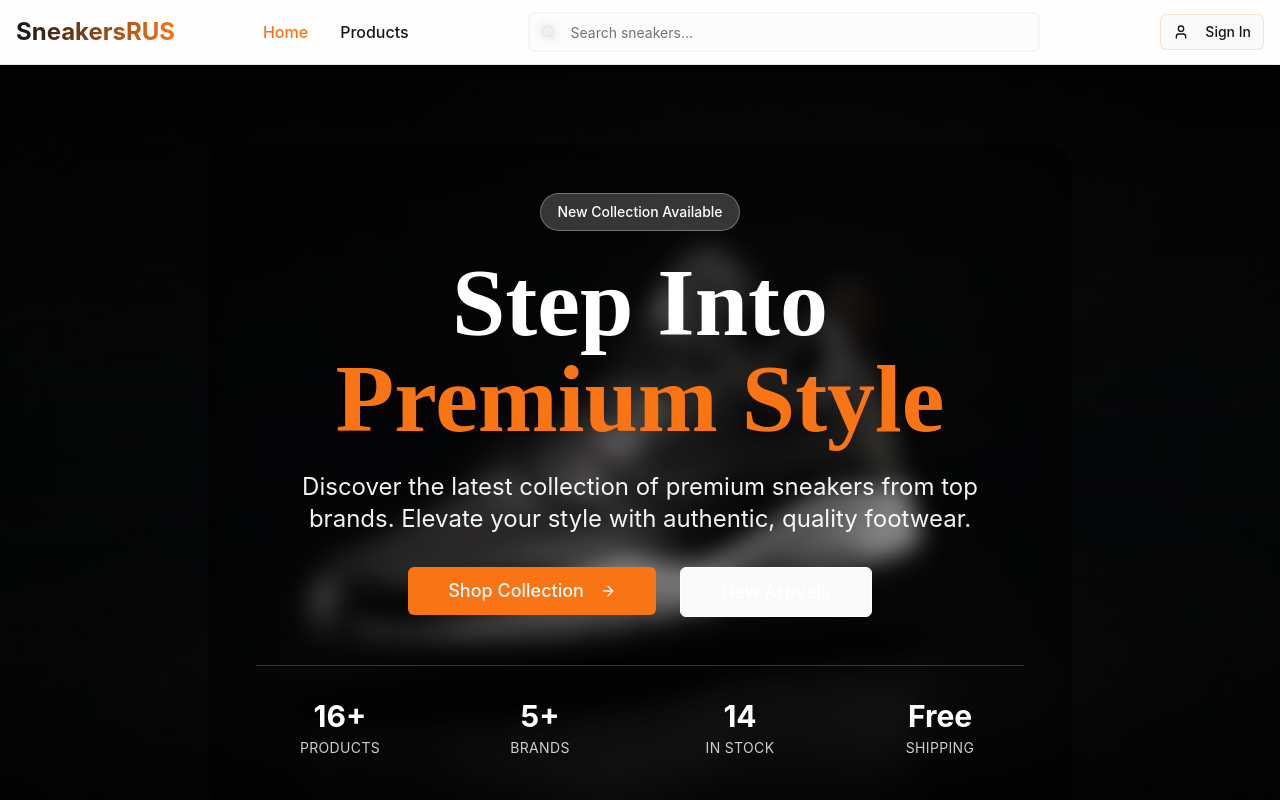
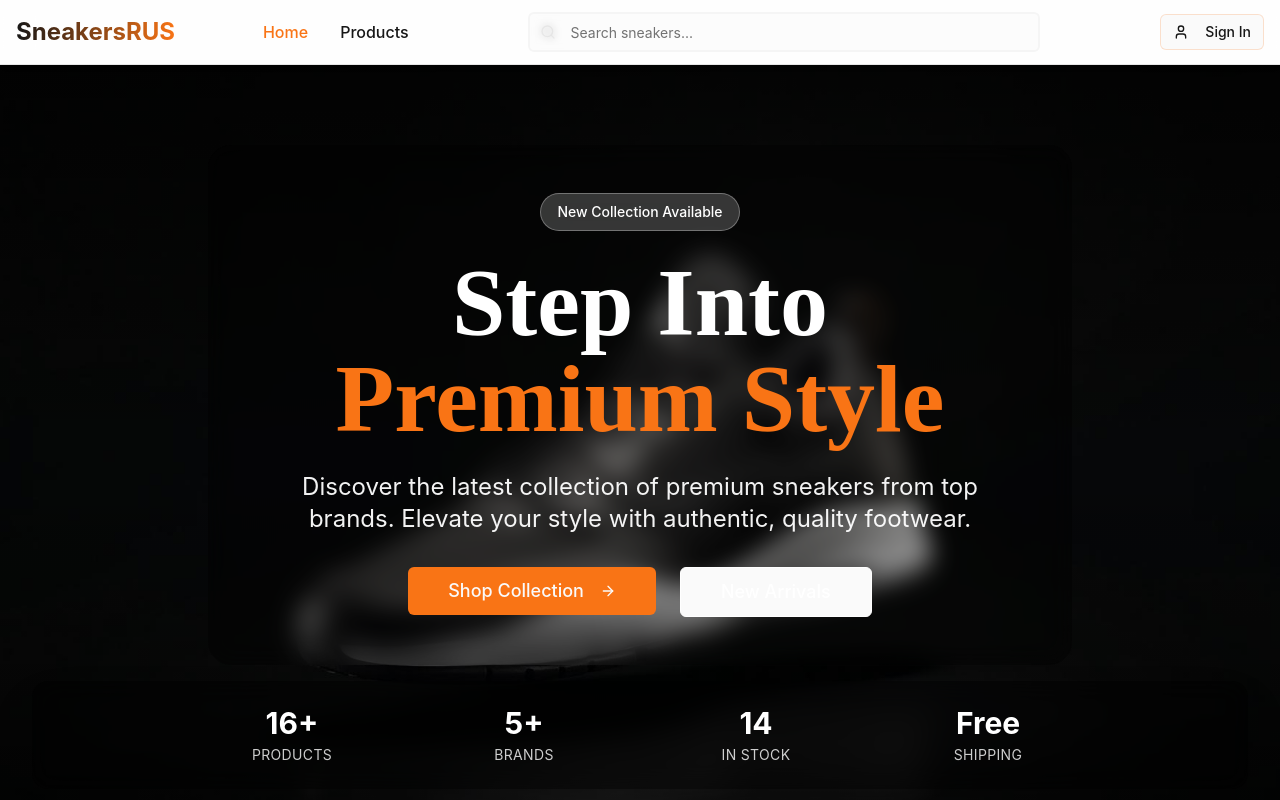
Before and after one commit to learningmaiyo/sneakersRUS, a React (Vite) app: page / in a window 1280 px wide. Shown: the top 800 px of the page. Built offline with nearby package versions, Linux system fonts and the light colour scheme; no server answers; the database is empty.

Commit message:
Reverted to commit 9377ecf958ffba88cb21f6bb70f3c654c5144c8f

```diff
--- a/src/components/Hero.tsx
+++ b/src/components/Hero.tsx
@@ -42,7 +42,7 @@ const Hero = () => {
               Elevate your style with authentic, quality footwear.
             </p>
 
-            <div className="flex flex-col sm:flex-row gap-6 justify-center mb-12">
+            <div className="flex flex-col sm:flex-row gap-6 justify-center">
               <Button size="lg" className="bg-accent hover:bg-accent-dark px-10 py-6 text-lg" asChild>
                 <Link to="/products">
                   Shop Collection <ArrowRight className="ml-2 h-5 w-5" />
@@ -52,9 +52,13 @@ const Hero = () => {
                 <Link to="/products">New Arrivals</Link>
               </Button>
             </div>
+          </div>
+        </div>
+      </div>
 
-            {/* Stats Section - Moved below buttons */}
-            <div className="border-t border-white/20 pt-8">
+      {/* Bottom Stats - Fixed at bottom with proper spacing */}
+      <div className="relative z-10 pb-16">
+        <div className="bg-black/50 backdrop-blur-md rounded-2xl mx-4 lg:mx-8 p-6 shadow-2xl">
           <div className="grid grid-cols-2 md:grid-cols-4 gap-8 max-w-4xl mx-auto text-center">
             <div>
               <div className="text-3xl font-bold text-white mb-1">
@@ -81,8 +85,6 @@ const Hero = () => {
           </div>
         </div>
       </div>
-        </div>
-      </div>
     </section>
   );
 };
```
Lines whose indentation alone changed are shown as unchanged.
